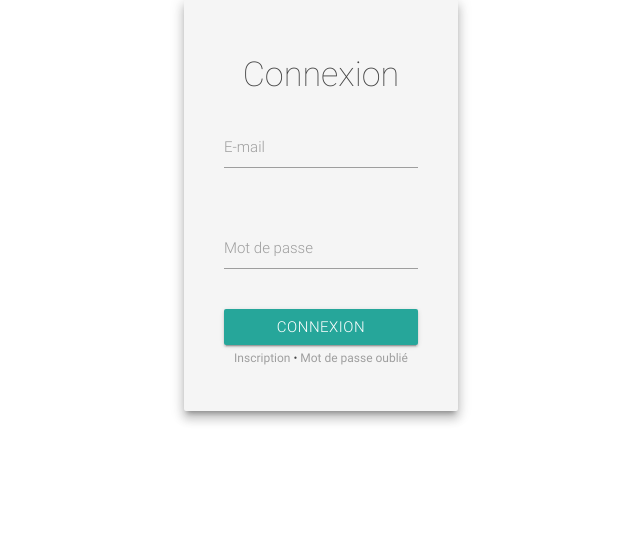
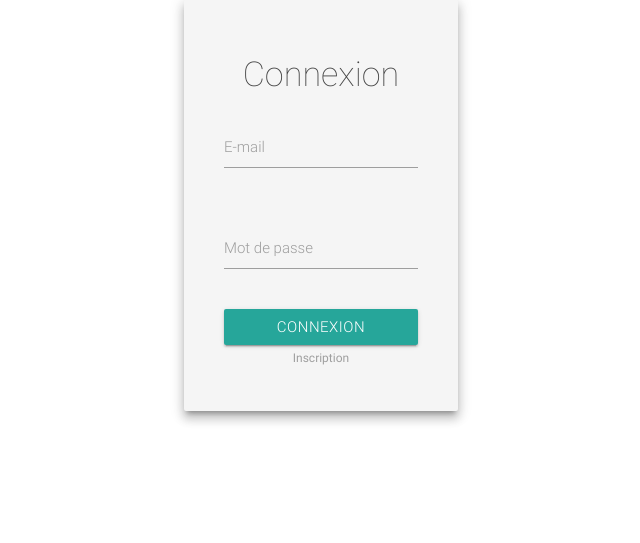
Before and after one commit to Pochwar/email-campaign, a Node project: template api/v1/src/views/index.twig in a window 1280 px wide. Shown: the part 101-644 px from the top of the page, without its empty margins (319-959 px from the left). Run offline with Node 20 templates, Linux system fonts and the light colour scheme; the template is opened without the code that fills it, so the values that code supplies are empty; some libraries are stand-ins or nearby versions.

Commit message:
Suppression du bouton de mot de passe oublier

```diff
--- a/api/v1/src/views/index.twig
+++ b/api/v1/src/views/index.twig
@@ -41,7 +41,7 @@
                         <button id="submit" class="col s12 btn waves-effect waves-light" type="submit" name="action">Connexion</button>
                     </form>
                     <div class="login-help">
-                        <a id="show-register" href="#">Inscription</a> • <a href="#">Mot de passe oublié</a>
+                        <a id="show-register" href="#">Inscription</a>
                     </div>
                 </div>
             </div>
```
